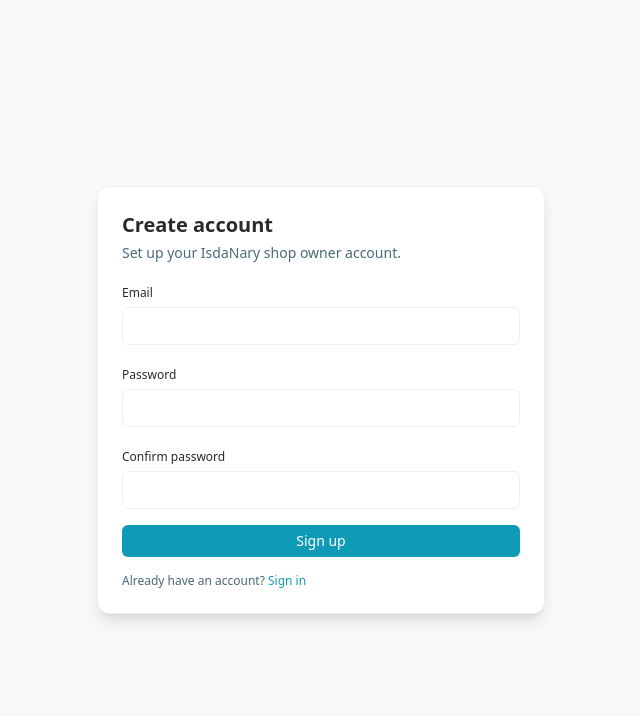
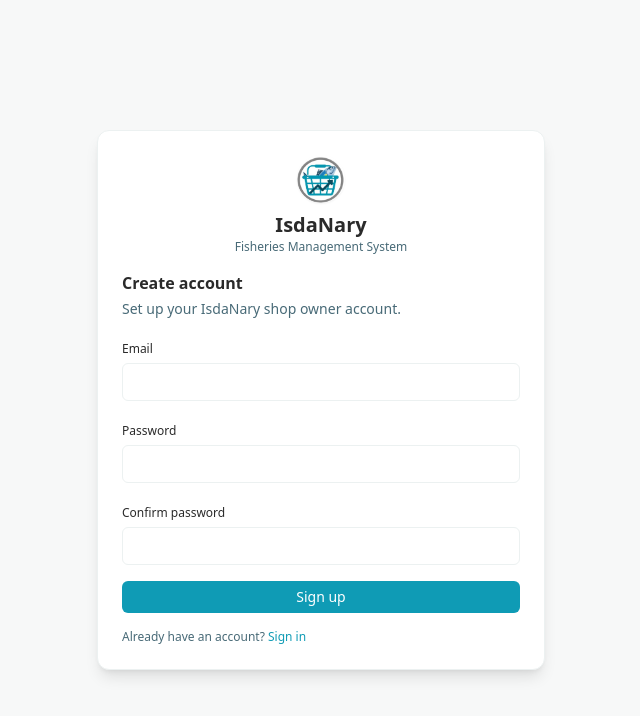
Before and after one commit to Valghalla09/Isdanary, a React (Vite) app: page /signup in a window 1280 px wide. Shown: the top 716 px of the page, without its empty margins (319-959 px from the left). Built offline with nearby package versions, Linux system fonts and the light colour scheme; no server answers.

Commit message:
added logo

```diff
--- a/src/pages/Login.tsx
+++ b/src/pages/Login.tsx
@@ -46,7 +46,18 @@ function LoginPage() {
   return (
     <div className="flex min-h-screen items-center justify-center bg-background px-4 py-8 dark:bg-slate-950">
       <div className="w-full max-w-md rounded-xl border border-muted bg-card p-6 shadow-lg dark:border-slate-800 dark:bg-slate-900">
-        <h1 className="text-xl font-semibold text-textDark dark:text-slate-100">Sign in</h1>
+        <div className="mb-4 flex flex-col items-center text-center">
+          <img
+            src="/logo.jpg"
+            alt="IsdaNary logo"
+            className="h-12 w-12 rounded-full object-cover shadow-sm"
+          />
+          <h1 className="mt-2 text-xl font-semibold text-textDark dark:text-slate-100">IsdaNary</h1>
+          <p className="text-xs text-textMuted dark:text-slate-400">
+            Fisheries Management System
+          </p>
+        </div>
+        <h2 className="text-base font-semibold text-textDark dark:text-slate-100">Sign in</h2>
         <p className="mt-1 text-sm text-textMuted dark:text-slate-400">
           Access your IsdaNary dashboard.
         </p>
--- a/src/pages/Signup.tsx
+++ b/src/pages/Signup.tsx
@@ -57,9 +57,20 @@ function SignupPage() {
   return (
     <div className="flex min-h-screen items-center justify-center bg-background px-4 py-8 dark:bg-slate-950">
       <div className="w-full max-w-md rounded-xl border border-muted bg-card p-6 shadow-lg dark:border-slate-800 dark:bg-slate-900">
-        <h1 className="text-xl font-semibold text-textDark dark:text-slate-100">
+        <div className="mb-4 flex flex-col items-center text-center">
+          <img
+            src="/logo.jpg"
+            alt="IsdaNary logo"
+            className="h-12 w-12 rounded-full object-cover shadow-sm"
+          />
+          <h1 className="mt-2 text-xl font-semibold text-textDark dark:text-slate-100">IsdaNary</h1>
+          <p className="text-xs text-textMuted dark:text-slate-400">
+            Fisheries Management System
+          </p>
+        </div>
+        <h2 className="text-base font-semibold text-textDark dark:text-slate-100">
           Create account
-        </h1>
+        </h2>
         <p className="mt-1 text-sm text-textMuted dark:text-slate-400">
           Set up your IsdaNary shop owner account.
         </p>
```
